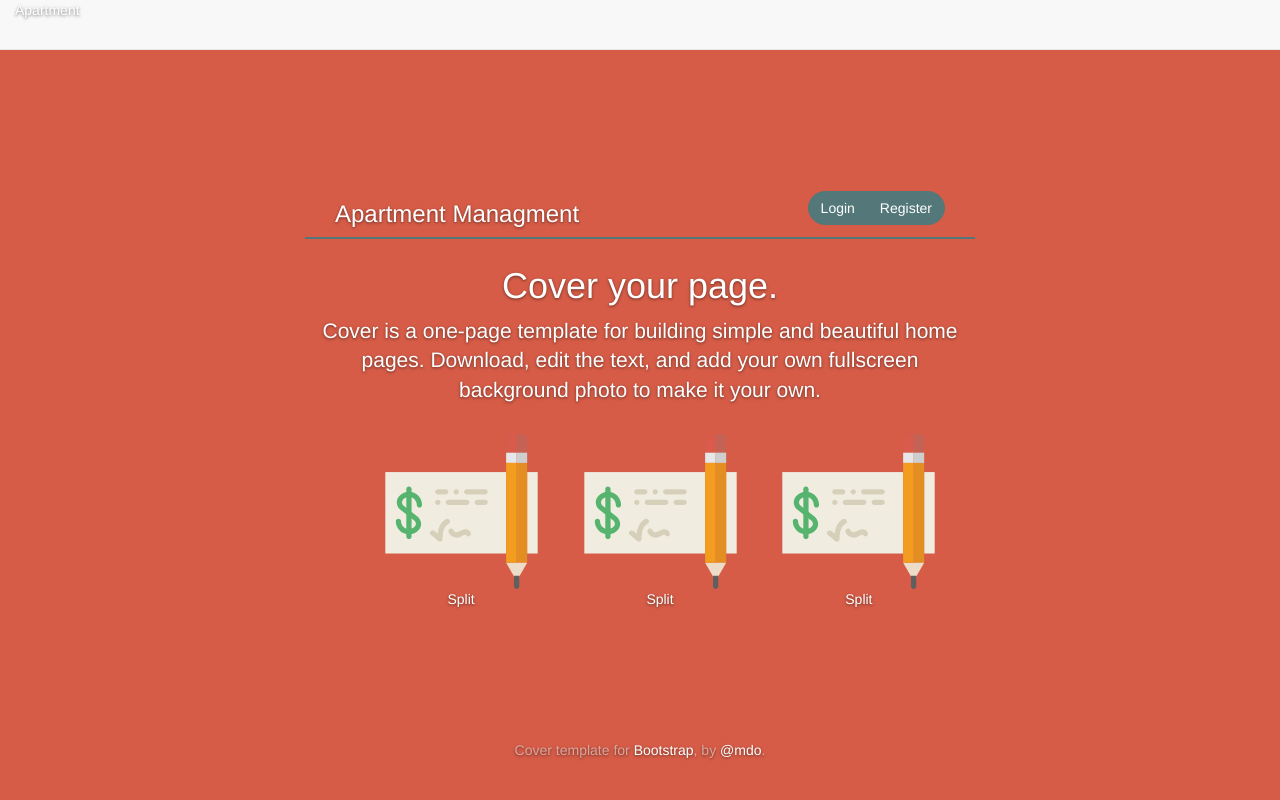
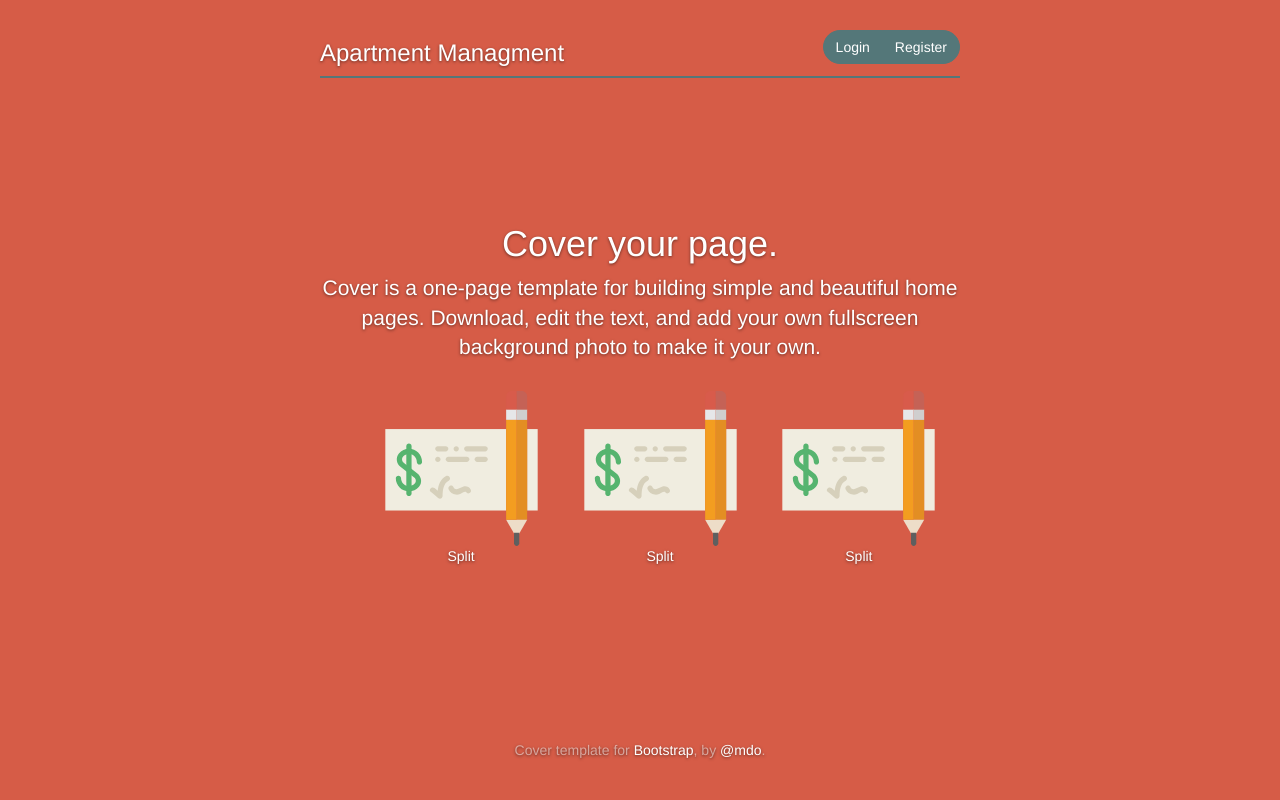
Before and after one commit to nherlihy/Apartment_Managment, a Django app: template app/templates/public/home.html in a window 1280 px wide. Run offline with Django 3.2, Linux system fonts and the light colour scheme; the template is opened without the code that fills it: values that come from a table or form of the project are taken from there, others are empty; tables that the repository leaves empty hold one stand-in row (values such as "Sample post"); parts of the project's set-up code (start-up, migrations or seed data) failed here and were passed over; some libraries are stand-ins or nearby versions.

Commit message:
Fixed the home screen problem

```diff
--- a/app/static/css/home.css
+++ b/app/static/css/home.css
@@ -4,10 +4,6 @@ Red color: #BF2C46
 Maroon: #552437
 green: #547779*/
 
-.container{
-	width: 100%;
-	height: auto;
-}
 
 .btn-round{
 	border-radius: 17px;
@@ -15,16 +11,12 @@ green: #547779*/
 	border-color: #547779;
 }
 
-.inner .btn-group{
+.btn-group{
 	align-self: flex-end;
 }
 
 .masthead-brand{
 	text-align: center;
-}
-
-.masthead{
-	width: 100%;
 }
 
 
--- a/app/templates/public/home.html
+++ b/app/templates/public/home.html
@@ -14,10 +14,11 @@
 
     <!-- Bootstrap core CSS -->
     <link href="static/css/bootstrap.min.css" rel="stylesheet">
-    <link rel="stylesheet" type="text/css" href="static/css/home.css">
 
     <!-- Custom styles for this template -->
     <link href="static/css/cover.css" rel="stylesheet">
+        <link rel="stylesheet" type="text/css" href="static/css/home.css">
+
     <style type="text/css">
 	  .popover-content {
 		  color: #a94442;
@@ -30,23 +31,19 @@
 
   <body>
 
-    <nav id="mainNav" class="navbar navbar-default navbar-fixed-top affix-top">
-      <div class="container">
-        <div class="navbar-header">
-          <a href="#page-top">Apartment</a>
-        </div>
-      </div>
-    </nav>
-
     <div class="site-wrapper">
 
       <div class="site-wrapper-inner">
 
         <div class="cover-container">
 
-          <div class="collapse navbar-collapse">
+          <div class="masthead clearfix">
+
             <div class="inner">
+
               <h3 class="masthead-brand">Apartment Managment</h3>
+
+              <nav>
                 <ul class="nav masthead-nav">
                   <li>
                     <div class="btn-group">
@@ -55,9 +52,14 @@
                     </div>
                   </li>
                 </ul>
+              </nav>
+
+              <hr>
+
             </div>
-            <hr>
+
           </div>
+
 
 
           <div class="inner cover" id="cover-images">
--- a/app/urls.py
+++ b/app/urls.py
@@ -1,5 +1,5 @@
 from django.conf.urls import url
-from app.views import public, dashboard
+from app.views import public, dashboard, account
 
 urlpatterns = [
 	url(r'^$', public.home, name='home'),
--- a/app/views/account.py
+++ b/app/views/account.py
@@ -3,6 +3,7 @@ from django.contrib.auth import logout
 from django.shortcuts import HttpResponseRedirect
 
 @login_required
+
 def log_out(request):
     logout(request)
     return HttpResponseRedirect('/')
--- a/app/views/public.py
+++ b/app/views/public.py
@@ -36,4 +36,4 @@ def home(request):
 		return render(request, 'dashboard.html')
 
 	user_form = UserForm()
-	return render(request, 'public/test.html', {'user_form' : user_form})
+	return render(request, 'public/home.html', {'user_form' : user_form})
```
Lines whose indentation alone changed are shown as unchanged.
